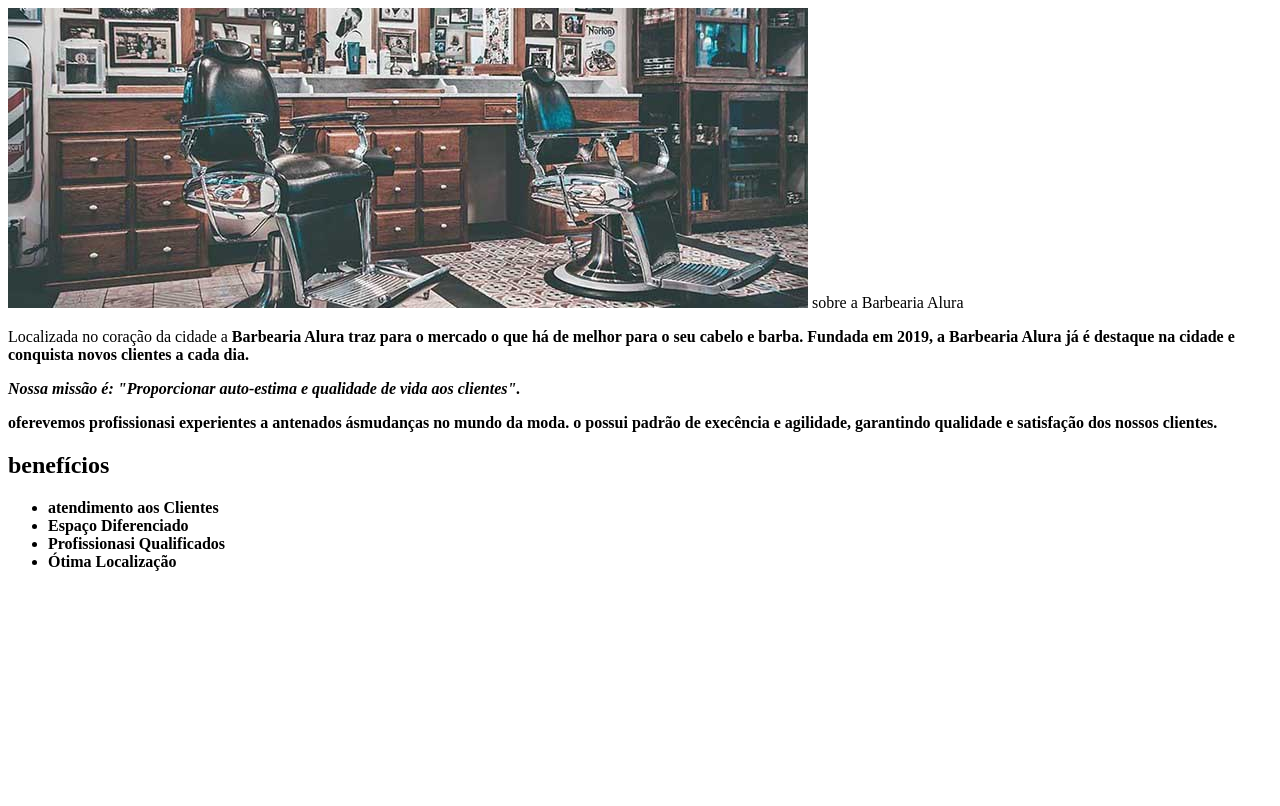
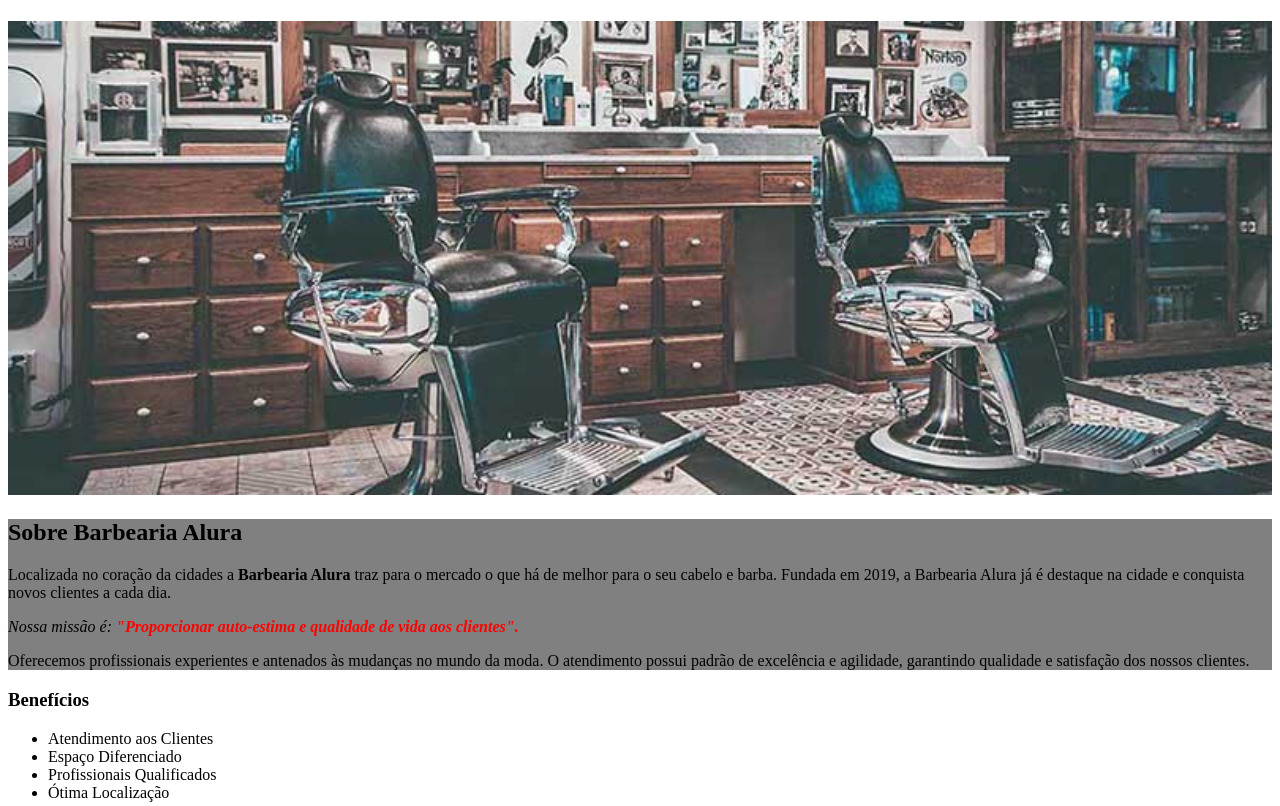
Before and after one commit to alceuhxx/barbeariaaluraalceu, a plain HTML site: page index.html in a window 1280 px wide. Shown: the top 806 px of the page. Drawn offline with Linux system fonts and the light colour scheme.

Commit message:
Update index.html
aa

```diff
--- a/index.html
+++ b/index.html
@@ -2,38 +2,40 @@
 <html lang="en">
 <head>
     <meta charset="UTF-8">
+    <meta http-equiv="X-UA-Compatible" content="IE=edge">
     <meta name="viewport" content="width=device-width, initial-scale=1.0">
-    <title>Document</title>
+    <title>BARBEARIA ALURA</title>
+    <link rel="stylesheet" href="style.css">
 </head>
 <body>
 
+   <h1 class="titulo-principal"></h1>
 
+    <img class="imagem" src="banner.jpg" alt="">
 
-     <img src="banner.jpg" alt="">
-     <hl class="titulo">sobre a Barbearia Alura</hl>
+    <div class="principal">
 
-     <p>Localizada no coração da cidade a <strong> Barbearia Alura <strong>traz para o mercado
-        o que há de melhor para o seu cabelo e barba. Fundada em 2019,
-         a Barbearia Alura já é destaque na cidade e conquista novos clientes a cada dia.</p>
+    <h2 class="titulo">Sobre Barbearia Alura</h2>
 
-     <p><em> Nossa missão é: <strong class="destaque" >
-        "Proporcionar auto-estima e qualidade de vida aos clientes".<strong></em><p>
+    <p></p>
+<p>Localizada no coração da cidades a <strong>Barbearia Alura </strong> traz para o mercado o que há de melhor para o seu cabelo e barba. Fundada em 2019, a Barbearia Alura já é destaque na cidade e conquista novos clientes a cada dia.</p>
+ <p><em>Nossa missão é:<strong class= "destaque"> "Proporcionar auto-estima e qualidade de vida aos clientes".</strong></em></p>
 
-        <p>oferevemos profissionasi experientes a antenados
-            ásmudanças no mundo da moda. o possui
-            padrão de execência e agilidade, garantindo
-            qualidade e satisfação dos nossos clientes.</p>
+   <p>Oferecemos profissionais experientes e antenados às mudanças no mundo da moda. O atendimento possui padrão de excelência e agilidade, garantindo qualidade e satisfação dos nossos clientes.</p>
 
-       <h2>benefícios</h2>
-  <ul>
-     <li>atendimento aos Clientes</li>
-     <li>Espaço Diferenciado</li>
-     <li>Profissionasi Qualificados</li>
-     <li>Ótima Localização</li>
-  </ul>
 </div>
 
 
-   <img src="imagem benefício" src="benefícios.jpg" alt="">
+   <h3 class="alinhar">Benefícios</h3>
+
+   <ul class="lista">
+<li>Atendimento aos Clientes</li>
+<li>Espaço Diferenciado</li>
+<li>Profissionais Qualificados</li>
+<li>Ótima Localização</li>
+   </ul>
+
+
+<img class="imagem_beneficio" src="beneficios.jpg" alt="">
 </body>
 </html>
```
